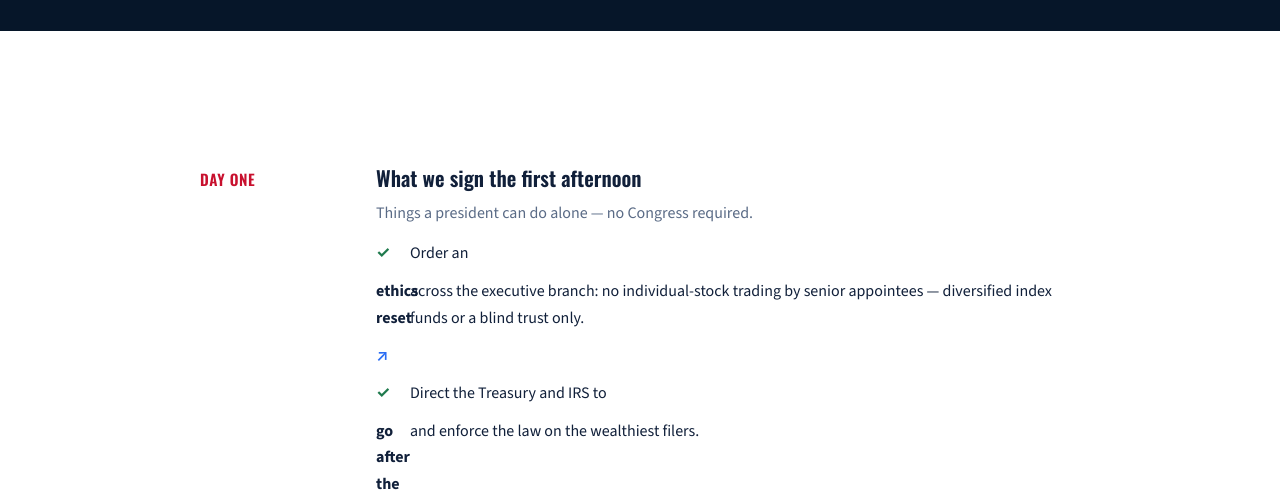
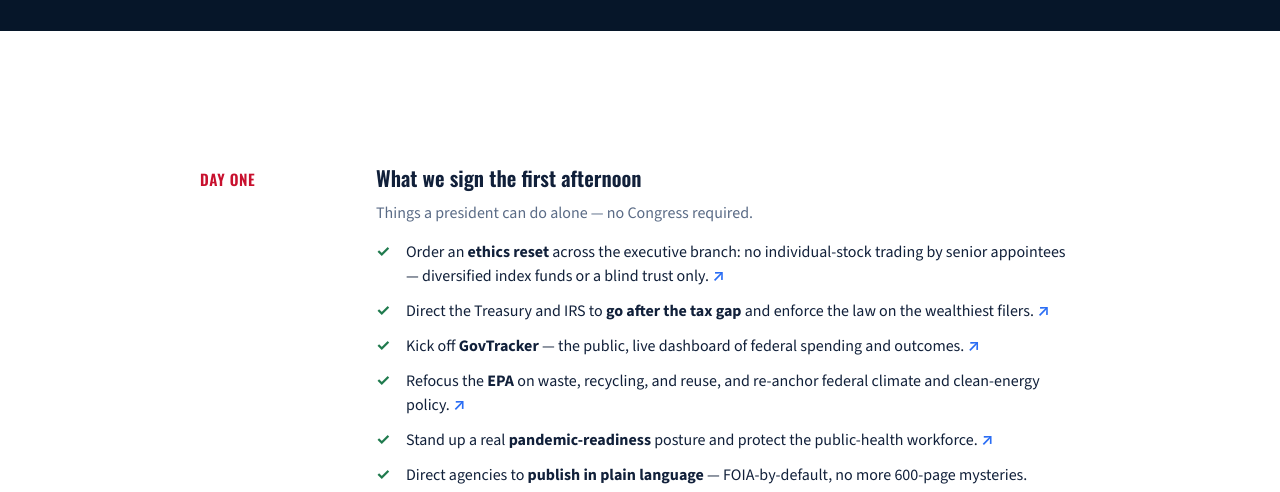
Before and after one commit to javaknight1/avery-2028-campaign, a website: page plan.html in a window 1280 px wide. Shown: the part 316-808 px from the top of the page. Drawn offline with nearby package versions, Linux system fonts and the light colour scheme.

Commit message:
Fix wonky First 100 Days list layout
The .do-list items used a 2-column grid, but each item mixes inline content
(<strong> + text + an ↗ link) — grid made every inline child its own cell, so
bold phrases and links fragmented onto separate lines. Switched to a normal
text flow with an absolutely-positioned checkmark; items now read as one line.

```diff
--- a/plan.html
+++ b/plan.html
@@ -31,10 +31,10 @@
     .phase:first-of-type { border-top: 0; }
     .phase-when { font-family: "Oswald"; text-transform: uppercase; letter-spacing: 0.6px; color: var(--red); font-weight: 600; font-size: 0.95rem; }
     .phase h3 { font-size: 1.3rem; margin-bottom: 10px; }
-    .do-list { list-style: none; display: grid; gap: 10px; }
-    .do-list li { display: grid; grid-template-columns: 22px 1fr; gap: 12px; align-items: start; }
-    .do-list li::before { content: "✓"; color: #1f7a4d; font-weight: 700; }
-    .do-list a { font-weight: 600; }
+    .do-list { list-style: none; display: grid; gap: 11px; }
+    .do-list li { position: relative; padding-left: 30px; line-height: 1.5; }
+    .do-list li::before { content: "✓"; position: absolute; left: 0; top: 0; color: #1f7a4d; font-weight: 700; }
+    .do-list a { font-weight: 600; white-space: nowrap; }
     .scoreboard { background: var(--navy-deep); color: #eaf1fb; border-radius: var(--r); padding: 28px 30px; }
     .scoreboard h3 { color: #fff; }
     @media (max-width: 640px) { .phase { grid-template-columns: 1fr; gap: 6px; } }
```
